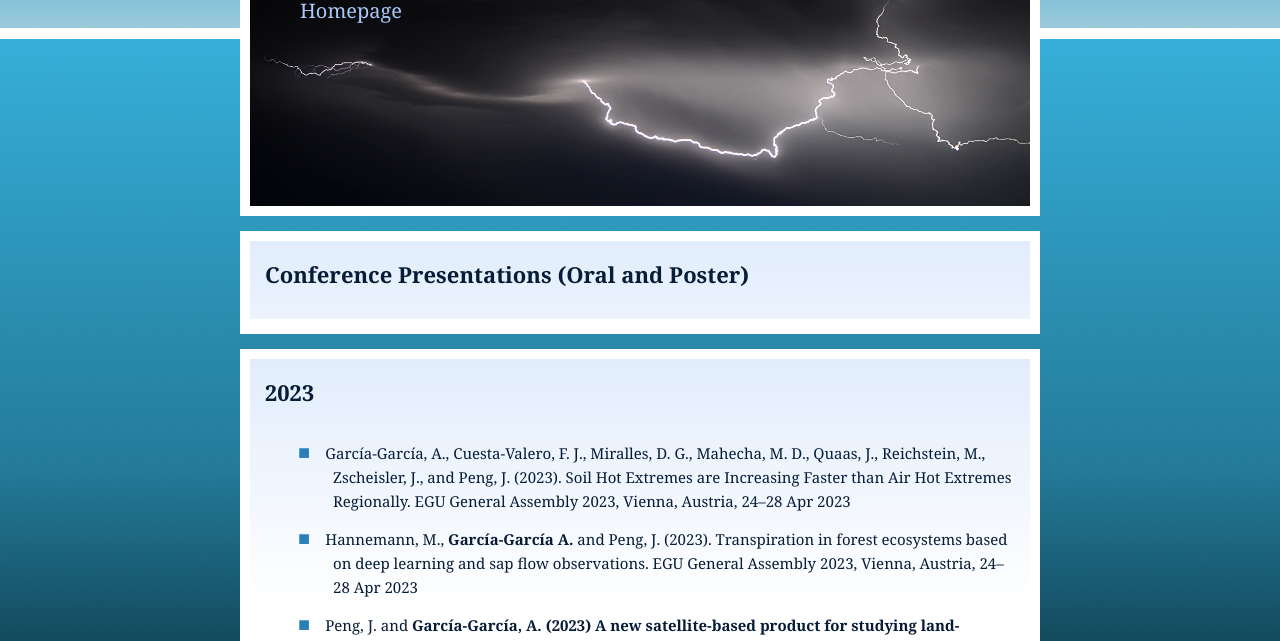
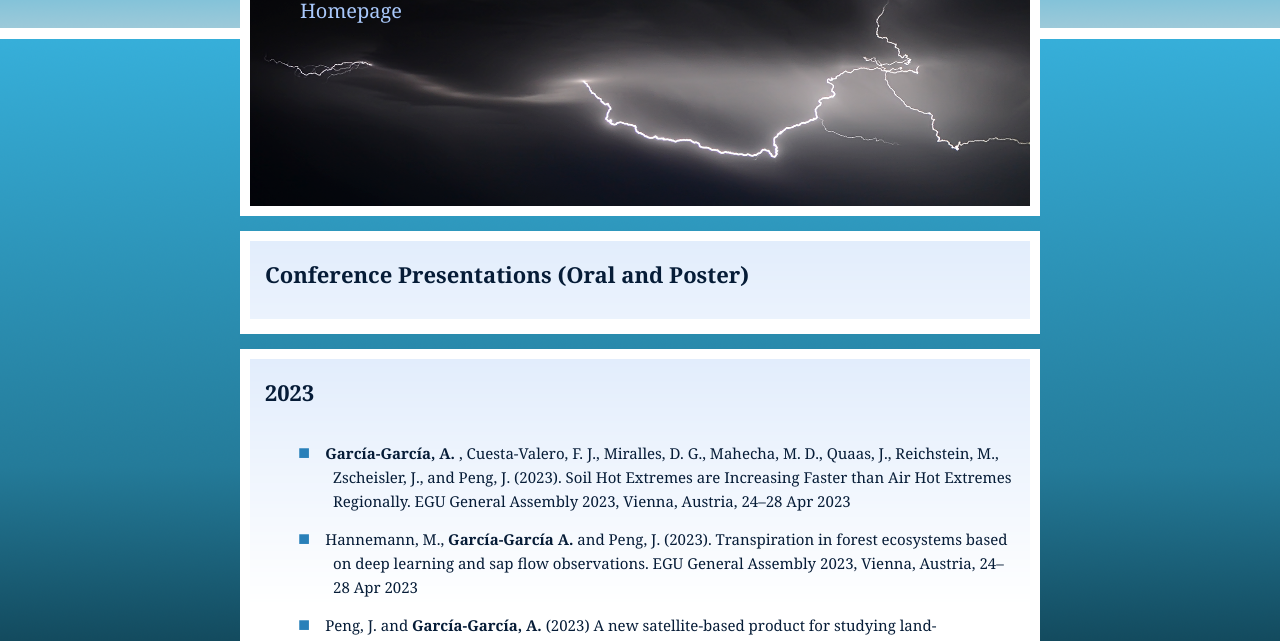
Before and after one commit to almudenagg/almudenagg.github.io, a plain HTML site: page index-confe.html in a window 1280 px wide. Shown: the part 149-790 px from the top of the page. Drawn offline with Linux system fonts and the light colour scheme.

Commit message:
Update index-confe.html

```diff
--- a/index-confe.html
+++ b/index-confe.html
@@ -53,13 +53,13 @@ Released   : 20081009
          <div class="contentTitle"> <b>2023</b> </div>
 
  <ul>
-     <div class="contentTextcv"><p><li>García-García, A., Cuesta-Valero, F. J., Miralles, D. G., Mahecha, M. D., Quaas, J., Reichstein, M., Zscheisler, J., and Peng, J. (2023). Soil Hot Extremes are Increasing Faster than Air Hot Extremes Regionally. EGU General Assembly 2023, Vienna, Austria, 24–28 Apr 2023</p></div> </li>
+     <div class="contentTextcv"><p><li> <b>García-García, A.</b> , Cuesta-Valero, F. J., Miralles, D. G., Mahecha, M. D., Quaas, J., Reichstein, M., Zscheisler, J., and Peng, J. (2023). Soil Hot Extremes are Increasing Faster than Air Hot Extremes Regionally. EGU General Assembly 2023, Vienna, Austria, 24–28 Apr 2023</p></div> </li>
 
      <div class="contentTextcv"><p><li> Hannemann, M., <b>García-García A.</b> and Peng, J. (2023). Transpiration in forest ecosystems based on deep learning and sap flow observations. EGU General Assembly 2023, Vienna, Austria, 24–28 Apr 2023 </p></div> </li>
 
-     <div class="contentTextcv"><p><li>Peng, J. and <b>García-García, A.<b> (2023) A new satellite-based product for studying land-atmosphere interactions. EGU General Assembly 2023, Vienna, Austria, 24–28 Apr 2023</p></div> </li>
+     <div class="contentTextcv"><p><li>Peng, J. and <b>García-García, A.</b> (2023) A new satellite-based product for studying land-atmosphere interactions. EGU General Assembly 2023, Vienna, Austria, 24–28 Apr 2023</p></div> </li>
 
-     <div class="contentTextcv"><p><li><b>García-García A.</b> and Peng, J. (2023).  A new satellite-based product for studying land-atmosphere interactions. CMOS Canadian Meteorological and Oceanographic Society 28-May 1-Jun 2023, St. John's, NL, Canada.</p></div>  </li>
+     <div class="contentTextcv"><p><li> <b>García-García A.</b> and Peng, J. (2023).  A new satellite-based product for studying land-atmosphere interactions. CMOS Canadian Meteorological and Oceanographic Society 28-May 1-Jun 2023, St. John's, NL, Canada.</p></div>  </li>
 
  </ul>
   </div>
```
